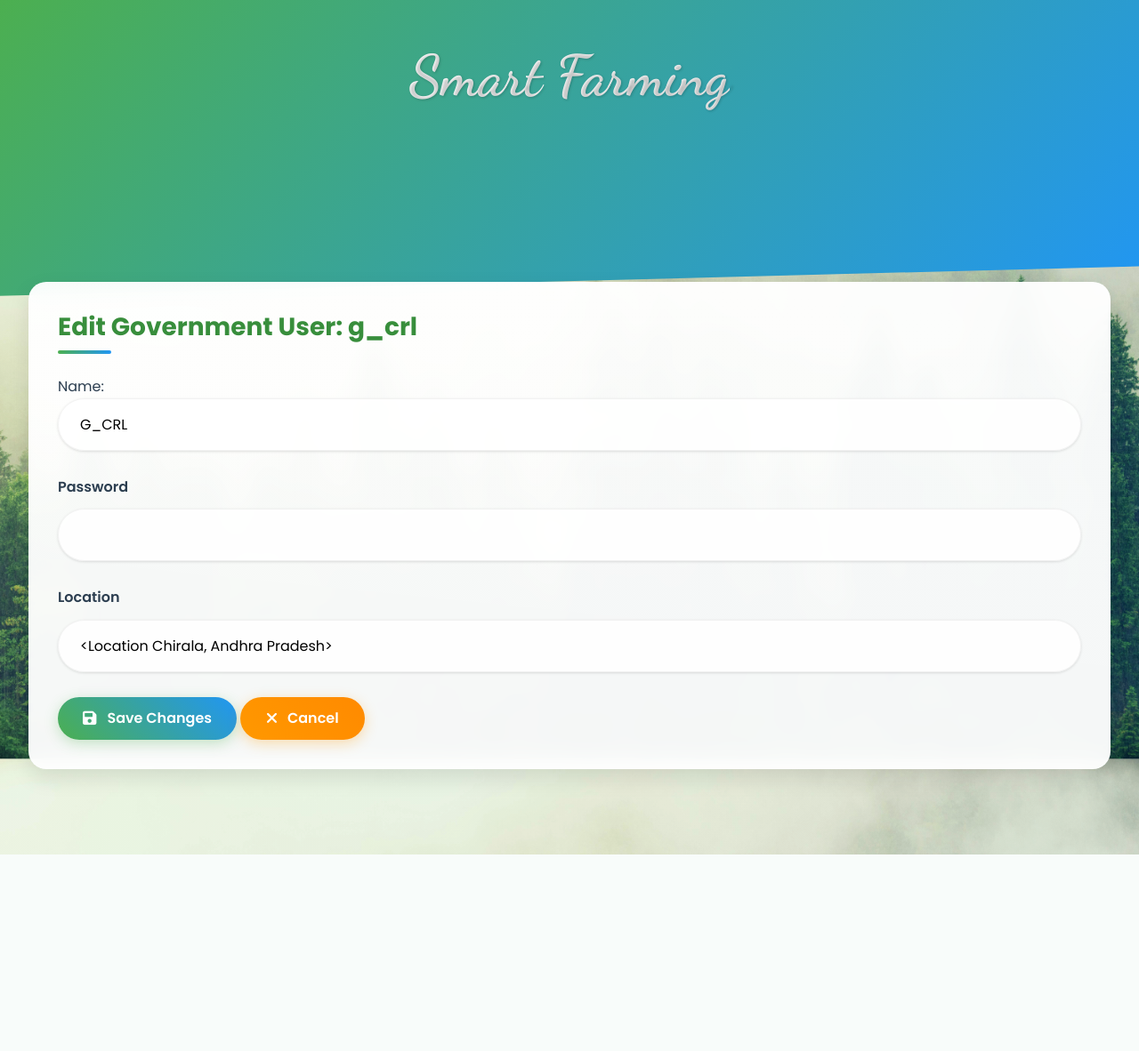
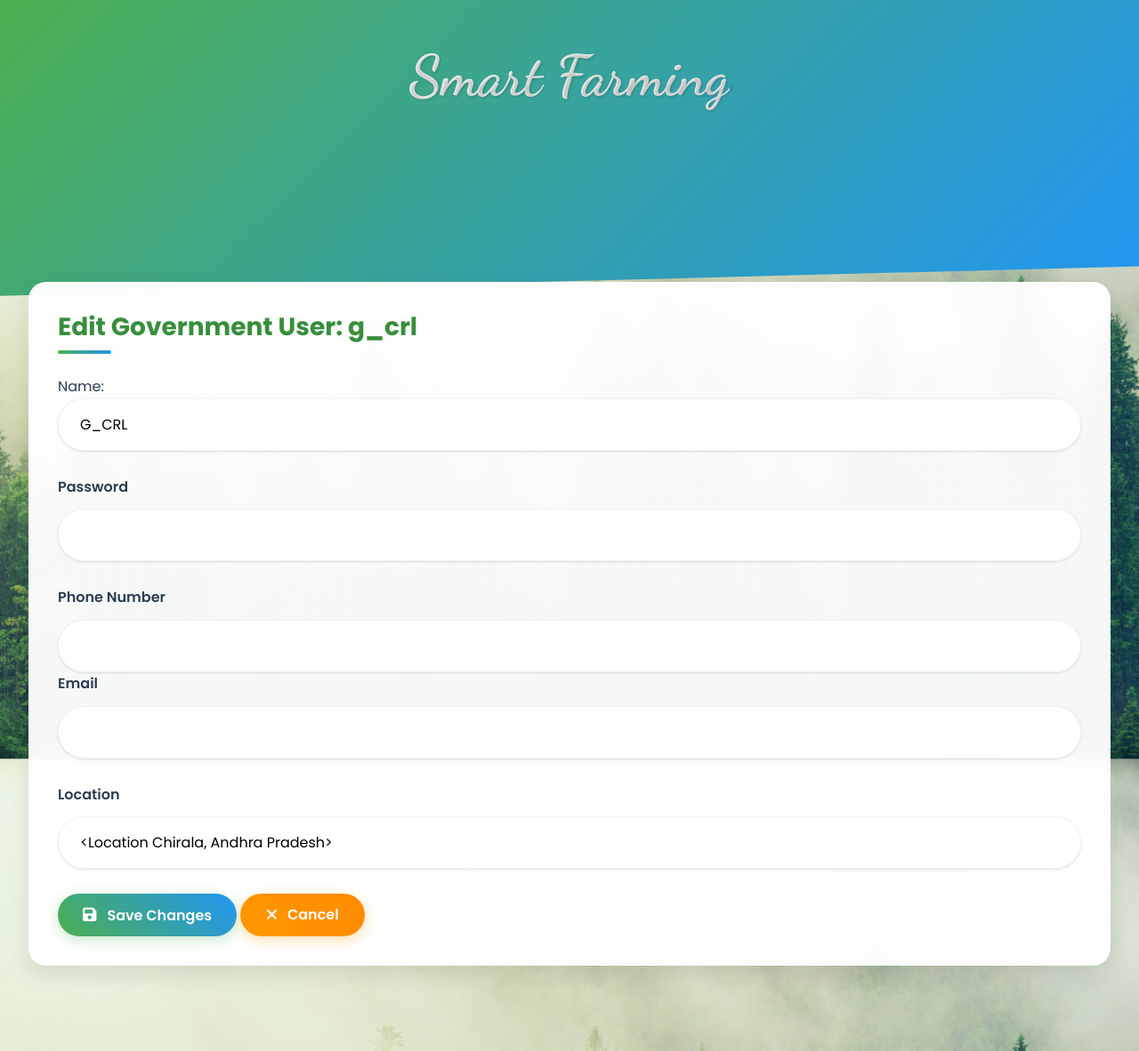
Before and after one commit to AbhishekYadav2207/Smart_Farming_AI, a Flask app: a page that uses app/templates/admin/edit_govt_user.html in a window 1280 px wide. Shown: the whole page at 89% size. Before the commit the page ends 961 px from the top, so only its background shows below. Run offline with Flask 3, Linux system fonts and the light colour scheme; a user stored in the database is signed in; data comes from the database, SQL or seed files in the repository.

Commit message:
Modify edit farmer and govt user html for handling new database model

```diff
--- a/app/templates/admin/edit_govt_user.html
+++ b/app/templates/admin/edit_govt_user.html
@@ -16,6 +16,16 @@
                 <input type="password" name="password" value="{{ govt_user.password }}" class="form-control">
             </div>
 
+            <div>
+                <label class="form-label">Phone Number</label>
+                <input type="text" name="ph_no" value="{{ govt_user.ph_no }}" class="form-control">
+            </div>
+
+            <div class="form-group">
+                <label class="form-label">Email</label>
+                <input type="email" name="email" value="{{ govt_user.mail_id }}" class="form-control">
+            </div>
+
             <div class="form-group">
                 <label class="form-label">Location</label>
                 <input type="text" name="location" value="{{ govt_user.location }}" class="form-control">
```
Also changed, not shown: app/templates/admin/edit_farmer.html (+8 -0 lines).
